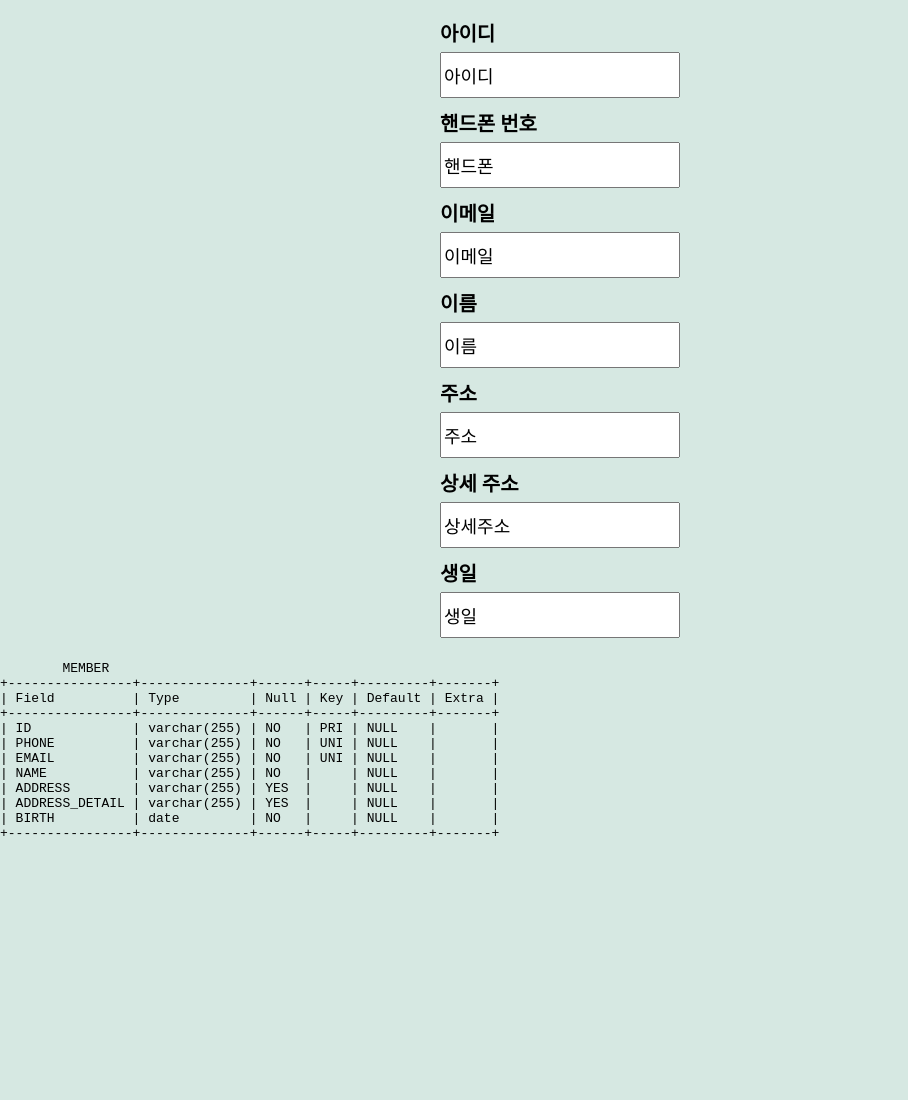
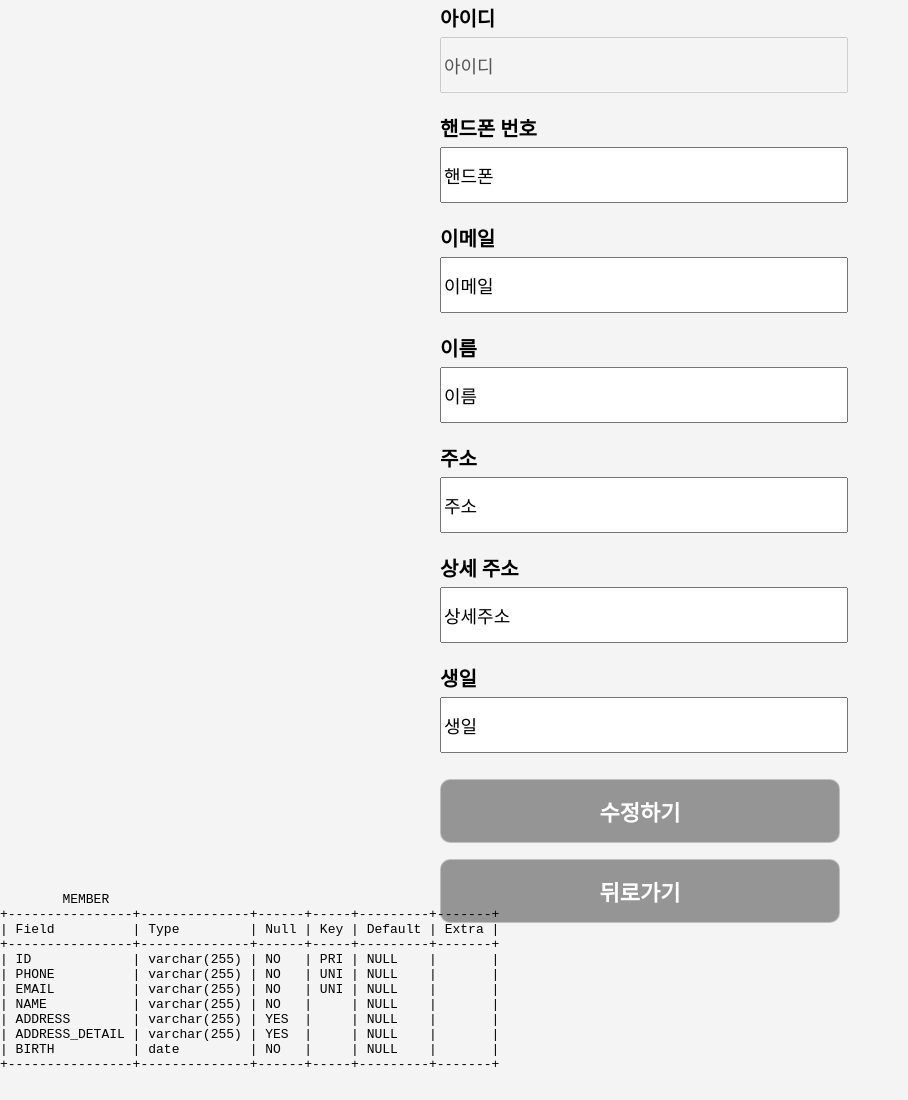
Before and after one commit to SmokePerfume/big_data-shop, a website: page public/admin/member/member_detail/mem_detail.html in a window 1280 px wide. Shown: the part 161-1261 px from the top of the page, without its empty margins (0-908 px from the left). Before the commit the page ends 1030 px from the top, so only its background shows below. Drawn offline with Linux system fonts and the light colour scheme.

Commit message:
뒤로가기 버튼 구현 나머지 요소들 위치 조정 수정하기 버튼 ui생성 (css)

```diff
--- a/public/admin/member/member_detail/mem_detail.css
+++ b/public/admin/member/member_detail/mem_detail.css
@@ -1,26 +1,6 @@
-main>.memDetail>.memClForm>div{
-    height: 70px;
-    margin: 15px;
-
-}
-main>.memDetail>.memClForm>div>.formH3{
-    font-size: 20px;
-    margin: 20px 0px 5px 0px;
-}
-
-main>.memDetail>.memClForm>div>span{
-    display: inline-block;
-    height: 30px;
-    margin: 0px;
-}
-main>.memDetail>.memClForm>div>span>input{
-    height: 40px;
-    font-size: 18px;
-}
-
 body{
     margin:0px;
-    background-color: rgb(214, 232, 226);
+    background-color: rgba(235, 235, 235,0.5);
 }
 
 main{
@@ -30,7 +10,47 @@ main{
 
 main>.memDetail{
     display: flex;
-    width: 430px;
-    padding: 5px;
-    flex-direction: column;
+    max-width: 400px;
 }
+
+main>.memDetail>.memClForm{
+    width: 100%;
+}
+main>.memDetail>.memClForm>div{
+    height: 100px;
+}
+
+main>.memDetail>.memClForm>div>.formH3{
+    font-size: 20px;
+    margin: 10px 0px 5px;
+}
+
+main>.memDetail>.memClForm>div>span{
+    display: inline-block;
+    height: 30px;
+}
+
+main>.memDetail>.memClForm>div>span>input{
+    height: 50px;
+    width: 400px;
+    font-size: 18px;
+}
+
+.detail_btn{
+    width: 100%;
+    padding: 15px 0 15px;
+    font-size: 22px;
+    font-weight: 900;
+    text-align: center;
+    cursor: pointer;
+    box-sizing: border-box;
+    color: #fff;
+    border: 1px solid  rgba(235, 235, 235,0.5);
+    border-radius: 10px 10px;
+    background-color: rgba(54, 54, 54, 0.5);
+}
+.detail_btn:hover{
+    background-color: rgba(54, 54, 54, 0.7);
+    box-shadow: 0px 0px 20px rgb(56, 56, 22);
+
+}
--- a/public/admin/member/member_detail/mem_detail.html
+++ b/public/admin/member/member_detail/mem_detail.html
@@ -16,7 +16,7 @@
         <div id="memDetail"  class="memDetail">
             <form class="memClForm" name="memForm">
                 <div><h3 class ="formH3">아이디</h3>
-                    <span><input type="text" name="ID" value="아이디" maxlength="15"></span>
+                    <span><input type="text" name="ID" value="아이디" disabled></span>
                 </div>
                 <div><h3 class ="formH3">핸드폰 번호</h3>
                     <span><input type="text" name="PHONE" value="핸드폰" maxlength="15"></span>
@@ -35,6 +35,13 @@
                 </div>
                 <div><h3 class ="formH3">생일</h3>
                     <span><input type="text" name="BIRTH" value="생일"></span>
+                </div>
+                <div>
+                    <p></p>
+                    <p></p>
+                    <button type="button" id="updateBtn" class="detail_btn">수정하기</button>
+                    <p></p>
+                    <button type="button" id="cancelBtn" class="detail_btn">뒤로가기</button>
                 </div>
             </form>
         </div>
--- a/public/admin/member/member_detail/mem_detail.js
+++ b/public/admin/member/member_detail/mem_detail.js
@@ -1,7 +1,12 @@
+const cancelBtn = document.getElementById("cancelBtn")
+
+cancelBtn.addEventListener("click",()=>{
+    window.location.href='/admin/mem/list/1';
+})
 
 SELECT_ID_MEMBER.forEach((item)=>{
     for(let key in item){
         const inputMem=memForm[key];
-        inputMem.value=item[key]
+        inputMem.value=item[key];
     }
 })
```
